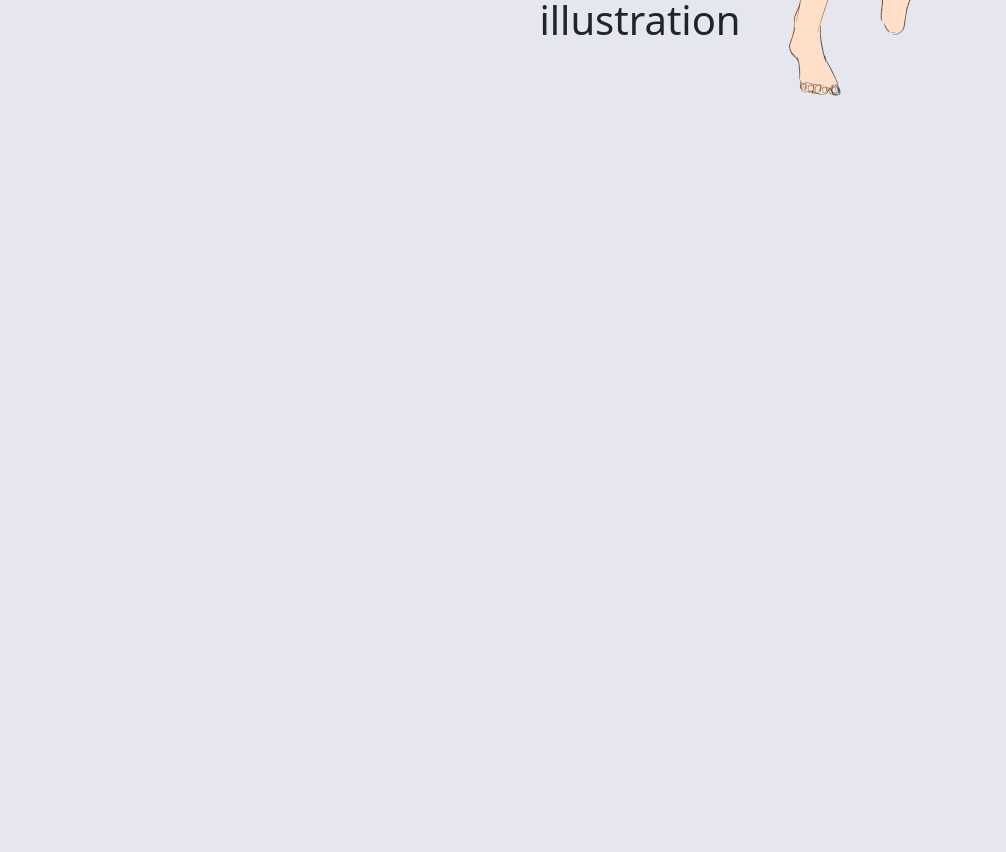
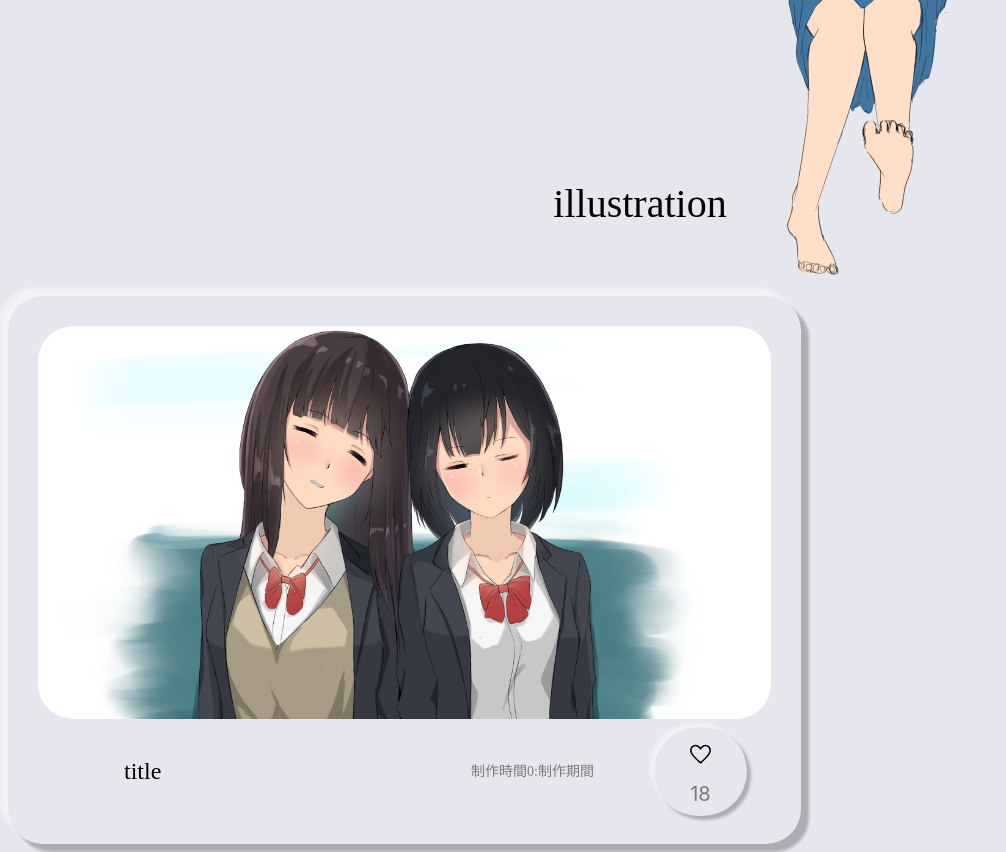
Before and after one commit to ayok01/kirota.net, a Nuxt app: page / in a window 1280 px wide. Shown: the part 1800-2652 px from the top of the page, without its empty margins (0-1006 px from the left). Before the commit the page ends 1916 px from the top, so only its background shows below. Built offline with nearby package versions, Linux system fonts and the light colour scheme.

Commit message:
add:イラストカードのモックの作成

```diff
--- a/assets/scss/app.scss
+++ b/assets/scss/app.scss
@@ -1,5 +1,3 @@
-@import '~bootstrap/scss/bootstrap';
-
 $baseColor: #e6e7ee;
 $primary: #519cb9;
 $primary-font-family: 'Inter';
@@ -7,11 +5,25 @@ $primary-font-family: 'Inter';
 $breakpoint-tablet: 955px;
 $breakpoint-mobile: 665px;
 
+$shadow-color: #E6E7EE;
+$drop-shadow: 8px 8px 3px rgba(0, 0, 0, 0.25), -8px -8px 4px rgba(255, 255, 255, 0.5);
+$inner-shadow: inset 4px 4px 3px rgba(0, 0, 0, 0.25), inset -4px -4px 4px rgba(255, 255, 255, 0.5);
 
 @mixin tablet{
   @media only screen and (max-width: ($breakpoint-tablet)) {
     @content;
   }
+}
+
+.drop-shadow{
+  background: #E6E7EE;
+  box-shadow: 8px 8px 3px rgba(0, 0, 0, 0.25), -8px -8px 4px rgba(255, 255, 255, 0.5);
+  border-radius: 35px;
+}
+
+.inner-shadow{
+  background: #E6E7EE;
+  box-shadow: inset 4px 4px 3px rgba(0, 0, 0, 0.25), inset -4px -4px 4px rgba(255, 255, 255, 0.5);
 }
 
 body{
--- a/components/components/IllustCard.vue
+++ b/components/components/IllustCard.vue
@@ -0,0 +1,133 @@
+<template>
+    <div class="illustCard drop-shadow">
+        <div class="illustCard__image">
+            <img src="~/static/top-img.jpg"/>
+        </div>
+        <div class="illustCard__description">
+            <div class="illustCard__description--modifier">
+                <div class="illustCard__description--modifier__title">
+                    title
+                </div>
+                <div class="illustCard__description--modifier__description">
+                    制作時間{{makingTime}}:制作期間{{making}}</br>
+                    {{makeDate}}
+                </div>
+            </div>
+            <div class="b-button illiustCard__description--social">
+                <img src="~/static/favorite_icon.svg"/>
+                <div class="count">18</div>
+            </div>
+        </div>
+    </div>
+</template>
+
+<script lang="ts">
+    import Vue from 'vue';
+
+    export default Vue.extend({
+        props:{
+            makingTime:{
+                type: Number,
+                default: 0,
+                required: true
+            }
+        }
+    })
+</script>
+
+
+<style lang="scss" scoped>
+.illustCard{
+    /* illustration Tile */
+    /* オートレイアウト */
+    display: flex;
+    flex-direction: column;
+    align-items: flex-start;
+    padding: 30px;
+    gap: 10px;
+
+    width: 733px;
+    height: 488px;
+    &__image{
+        display: flex;
+        flex-direction: column;
+        align-items: flex-start;
+        padding: 0px;
+        gap: 10px;
+        img{
+            width: 100%;
+            height: auto;
+            object-fit: cover;
+            border-radius: 35px;
+        }
+    }
+    &__description{
+        display: flex;
+        flex-direction: row;
+        justify-content: center;
+        align-items: center;
+        padding: 8px 36px;
+        gap: 10px;
+
+        width: 673px;
+        height: 69px;
+        &--modifier{
+            display: flex;
+            flex-direction: row;
+            align-items: center;
+            padding: 0px 50px;
+            gap: 10px;
+            width: 478px;
+            height: 53px;
+            &__title{
+                font-style: normal;
+                font-weight: 400;
+                font-size: 24px;
+                line-height: 29px;
+                /* ボックスの高さと同一 */
+                text-align: center;
+            }
+            &__description{
+                font-style: normal;
+                font-weight: 400;
+                font-size: 14px;
+                line-height: 17px;
+                text-align: right;
+                color: #7B7B7B;
+                width: 100%;
+            }
+        }
+        .b-button{
+            /* オートレイアウト */
+            display: flex;
+            align-items: center;
+            justify-self: center;
+            padding: 10px 30px;
+            gap: 10px;
+
+            img{
+                padding: 5px 4px;
+                gap: 10px;
+
+                width: 25px;
+                height: 25.58px;
+            }
+            .count{
+                width: 22px;
+                height: 24px;
+
+                font-family: 'Inter';
+                font-style: normal;
+                font-weight: 400;
+                font-size: 20px;
+                line-height: 24px;
+                text-align: center;
+
+                color: #7B7B7B;
+            }
+
+        }
+    }
+}
+
+</style>
--- a/components/components/SectionTitle.vue
+++ b/components/components/SectionTitle.vue
@@ -28,8 +28,6 @@
         padding: 24px 70px;
         gap: 10px;
 
-        width: 100%;
-        height: auto;
         /* オートレイアウト内部 */
         align-self: stretch;
 
--- a/components/home/AboutSection.vue
+++ b/components/home/AboutSection.vue
@@ -101,7 +101,6 @@ $breakpoint-mobile: 665px;
         align-items: center;
         padding: 0px 15vw;
         gap: 31px;
-        width: 100%;
         height: auto;
         /* オートレイアウト内部 */
         align-self: stretch;
@@ -154,6 +153,7 @@ $breakpoint-mobile: 665px;
             margin: 30px 0;
             gap: 10px;
 
+            position: relative;
             width: 100vw;
             height: 70vh;
 
@@ -247,7 +247,7 @@ $breakpoint-mobile: 665px;
                 padding: 0px 103px 12px;
                 gap: 10px;
                 position: absolute;
-                bottom: -40px;
+                bottom: -300px;
 
                 height: auto;
                 &__frame{
--- a/pages/index.vue
+++ b/pages/index.vue
@@ -4,6 +4,7 @@
     <Top />
     <AboutSection />
     <IllustSection/>
+    <IllustCard/>
   </div>
 </template>
 
@@ -13,10 +14,11 @@
   import Top from '~/components/home/Top.vue';
   import AboutSection from '~/components/home/AboutSection.vue';
   import IllustSection from '~/components/home/IllustSection.vue';
+  import IllustCard from '~/components/components/IllustCard.vue';
 
   export default Vue.extend({
       name: "IndexPage",
-      components: { Header, Top, AboutSection, IllustSection }
+      components: { Header, Top, AboutSection, IllustSection, IllustCard}
   })
 </script>
 
```
Also changed, not shown: static/favorite_icon.svg (added).
